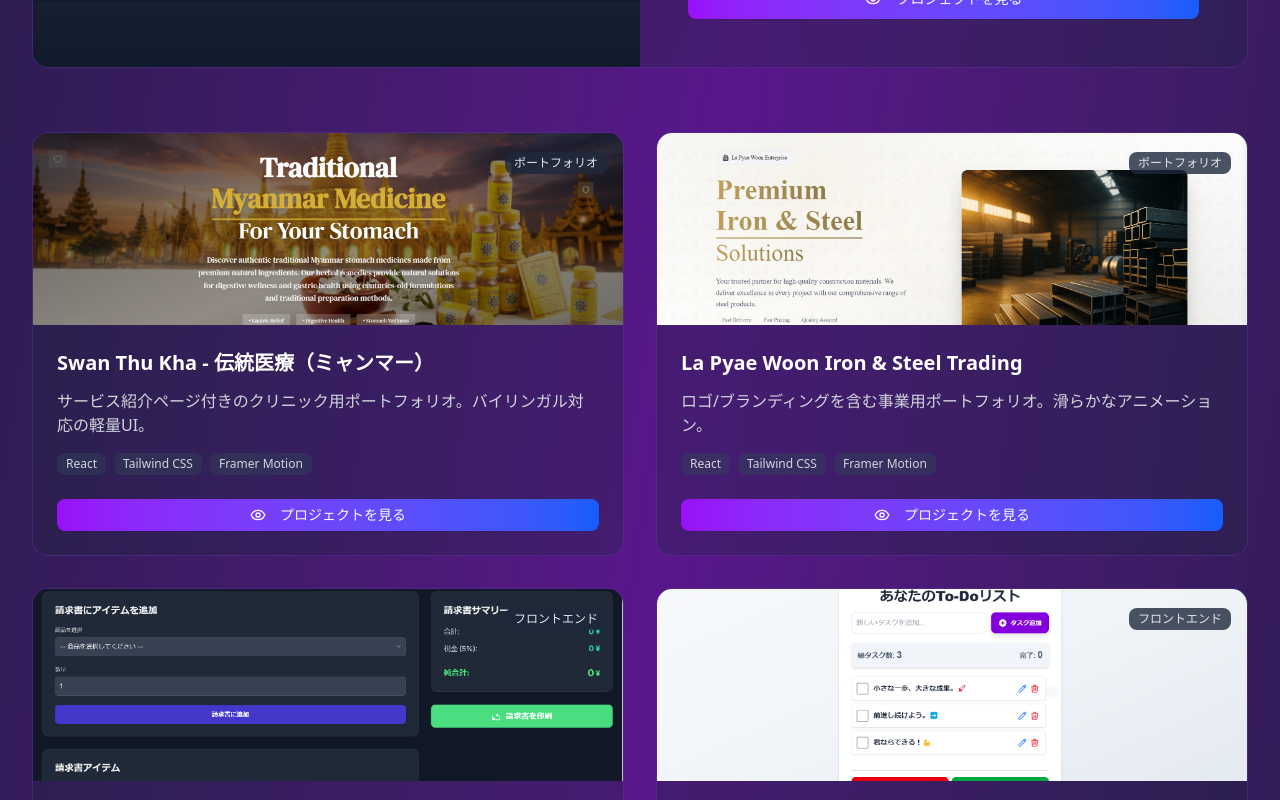
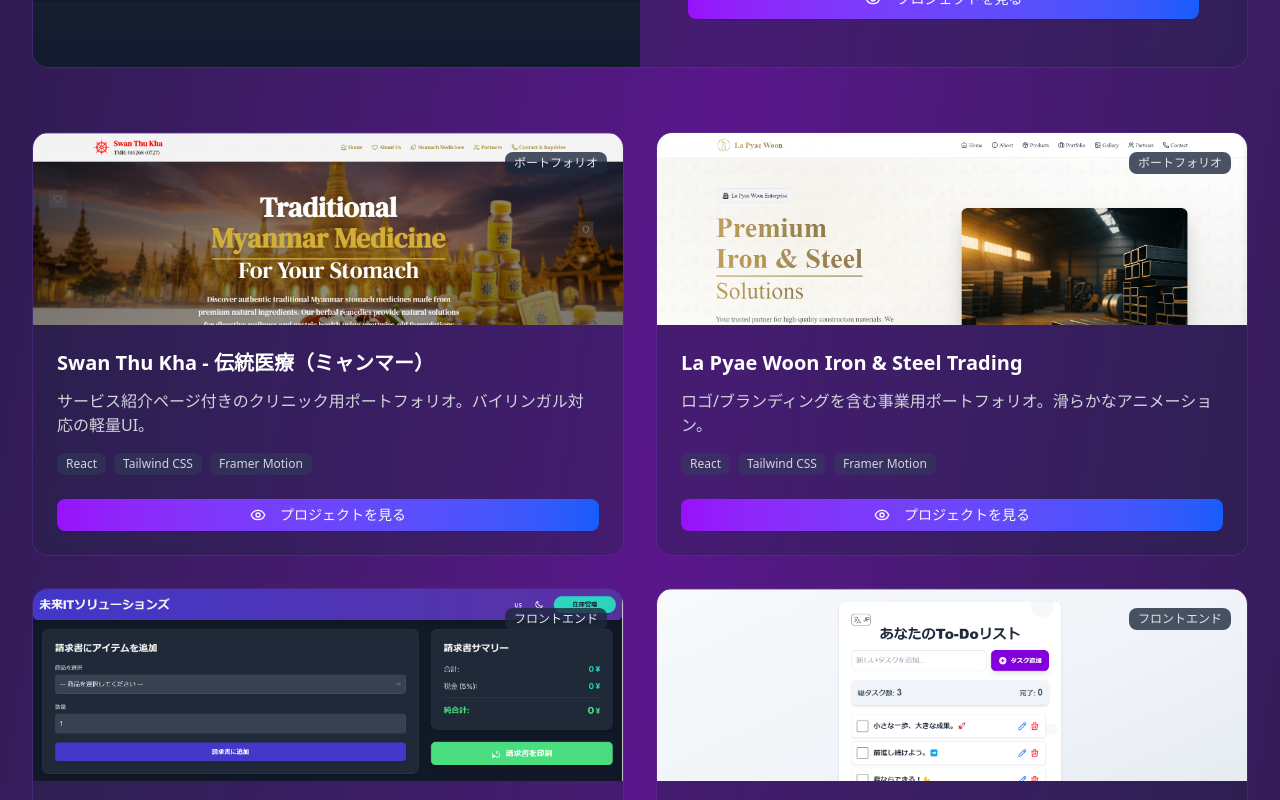
Before and after one commit to shinthantnaingGit/shin-thant-naing-portfolio, a React (Vite) app: page / in a window 1280 px wide. Shown: the part 3560-4360 px from the top of the page. Built offline with nearby package versions, Linux system fonts and the light colour scheme.

Commit message:
fix(projects): fix images layout

```diff
--- a/src/components/Projects.jsx
+++ b/src/components/Projects.jsx
@@ -63,7 +63,7 @@
                       transition={{ duration: 0.3 }}
                       src={project.image}
                       alt={project.title}
-                      className="w-full h-56 sm:h-64 lg:h-full object-cover"
+                      className="w-full h-56 sm:h-64 lg:h-full object-cover object-top"
                     />
                     <div className="absolute inset-0 bg-gradient-to-t from-slate-900/80 via-transparent to-transparent group-hover:from-slate-900/60 transition-all duration-300" />
                     <div className="absolute top-4 right-4">
@@ -139,7 +139,7 @@
                     transition={{ duration: 0.3 }}
                     src={project.image}
                     alt={project.title}
-                    className="w-full h-48 object-cover"
+                    className="w-full h-48 object-cover object-top"
                   />
                   <div className="absolute inset-0 bg-gradient-to-t from-slate-900/60 to-transparent opacity-0 group-hover:opacity-100 transition-opacity duration-300" />
                   <div className="absolute top-4 right-4">
```
